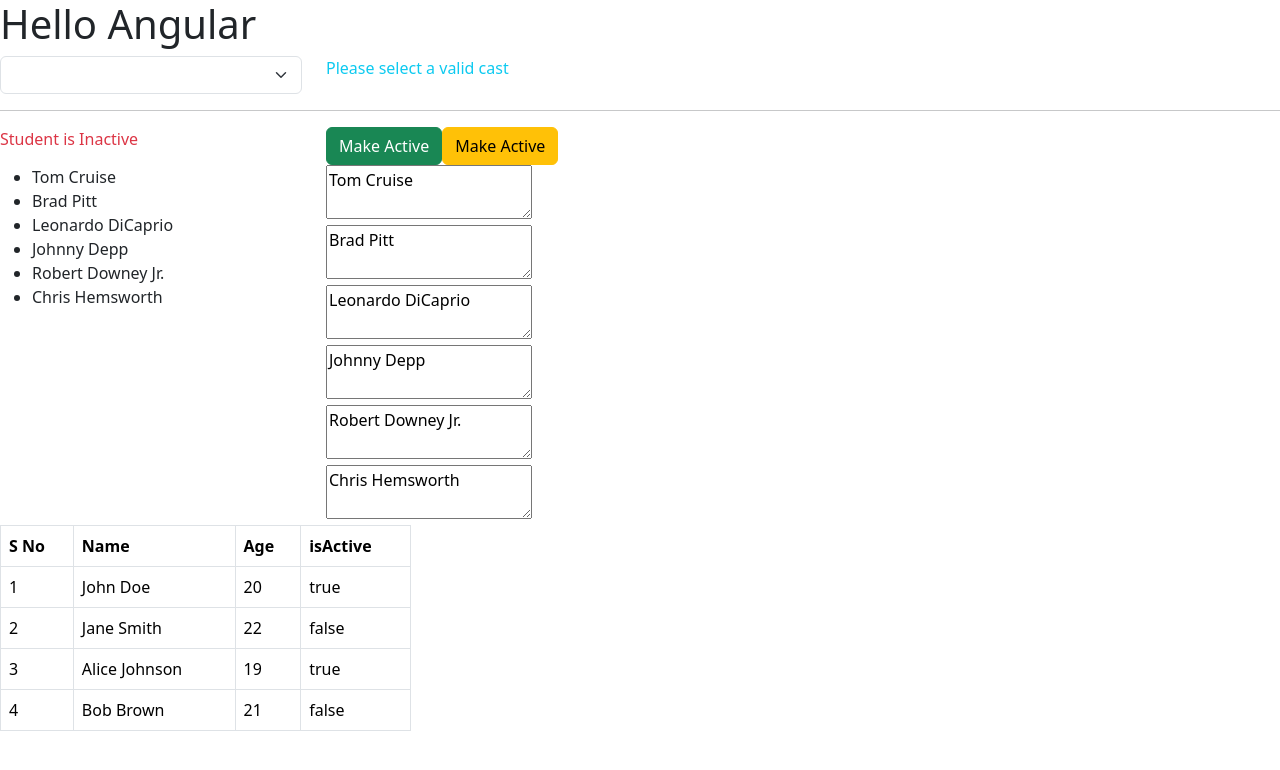
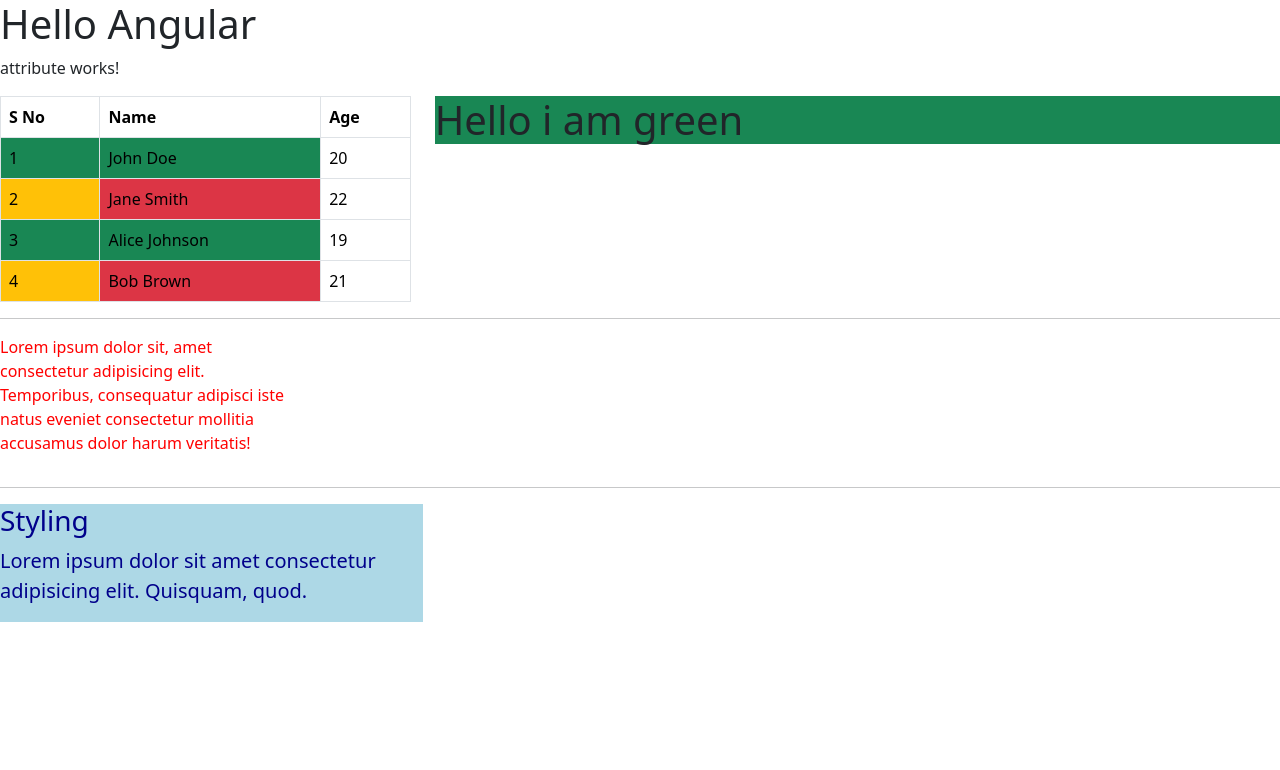
Before and after one commit to MohammadUzairArif/Angular-20, an Angular app: page / in a window 1280 px wide. Shown: the top 770 px of the page. Built offline with nearby package versions, Linux system fonts and the light colour scheme.

Commit message:
Attribute directive

```diff
--- a/src/app/app.html
+++ b/src/app/app.html
@@ -17,4 +17,5 @@
 <!-- <app-data-binding></app-data-binding> -->
 <!-- <app-signal></app-signal> -->
 
-<app-control-flow></app-control-flow>
+<!-- <app-control-flow></app-control-flow> -->
+<app-attribute></app-attribute>
--- a/src/app/app.ts
+++ b/src/app/app.ts
@@ -5,11 +5,12 @@ import { User } from './components/user/user';
 import { DataBinding } from './components/data-binding/data-binding';
 import { Signal } from "./components/signal/signal";
 import { ControlFlow } from "./components/control-flow/control-flow";
+import { Attribute } from "./components/attribute/attribute";
 
 
 @Component({
   selector: 'app-root',
-  imports: [RouterOutlet, Admin, User, DataBinding, Signal, ControlFlow],
+  imports: [RouterOutlet, Admin, User, DataBinding, Signal, ControlFlow, Attribute],
   templateUrl: './app.html',
   styleUrl: './app.css'
 })
--- /dev/null
+++ b/src/app/components/attribute/attribute.html
@@ -0,0 +1,51 @@
+<!-- dynamically agr condition pr kuch lagana ha tu ngClass se bh krskty aur simple se bh -->
+
+<p>attribute works!</p>
+<div class="row">
+    <div class="col-4">
+        <table class="table table-bordered">
+            <thead>
+                <tr>
+                    <th>S No</th>
+                    <th>Name</th>
+                    <th>Age</th>
+
+                </tr>
+            </thead>
+            <tbody>
+                @for (item of studentList; track $index) {
+                <tr>
+                    <!-- Ngclass -->
+                    <td [ngClass]="item.isActive === true ? 'bg-success':'bg-warning'">{{$index + 1}}</td>
+
+                    <!-- simple class -->
+                    <td [className]="item.isActive === true ?'bg-success':'bg-danger'">{{item.name}}</td>
+                    <td>{{item.age}}</td>
+
+                </tr>
+                }
+            </tbody>
+
+        </table>
+    </div>
+
+    <div class="col-8">
+
+        <h1 [ngClass]="themeColor">Hello i am green</h1>
+    </div>
+<hr>
+    <!-- ngStyle for dynamic styling use like key valur pair -->
+
+    <div class="col-3" [ngStyle]="{color: textColor}">
+      <p>Lorem ipsum dolor sit, amet consectetur adipisicing elit. Temporibus, consequatur adipisci iste natus eveniet consectetur mollitia accusamus dolor harum veritatis!</p>
+    </div>
+</div>
+
+<hr>
+<div class="row">
+    <div class="col-4" [ngStyle]="myCss">
+        <h3>Styling</h3>
+        <p>Lorem ipsum dolor sit amet consectetur adipisicing elit. Quisquam, quod.</p>
+
+    </div>
+</div>
--- /dev/null
+++ b/src/app/components/attribute/attribute.ts
@@ -0,0 +1,27 @@
+import { NgClass, NgStyle } from '@angular/common';
+import { Component } from '@angular/core';
+
+@Component({
+  selector: 'app-attribute',
+  imports: [NgClass, NgStyle],
+  templateUrl: './attribute.html',
+  styleUrl: './attribute.css'
+})
+export class Attribute {
+studentList = [
+      { name: 'John Doe', age: 20, isActive: true },
+      { name: 'Jane Smith', age: 22, isActive: false },
+      { name: 'Alice Johnson', age: 19, isActive: true },
+      { name: 'Bob Brown', age: 21, isActive: false }
+    ]
+
+    themeColor = "bg-success"
+
+  textColor = "red"
+
+  myCss: any = {
+    'background-color': 'lightblue',
+    'font-size': '20px',
+    'color': 'darkblue'
+  }
+}
```
Also changed, not shown: src/app/components/attribute/attribute.css (added), 1 other file (tests, documents, lock files or other folders).
